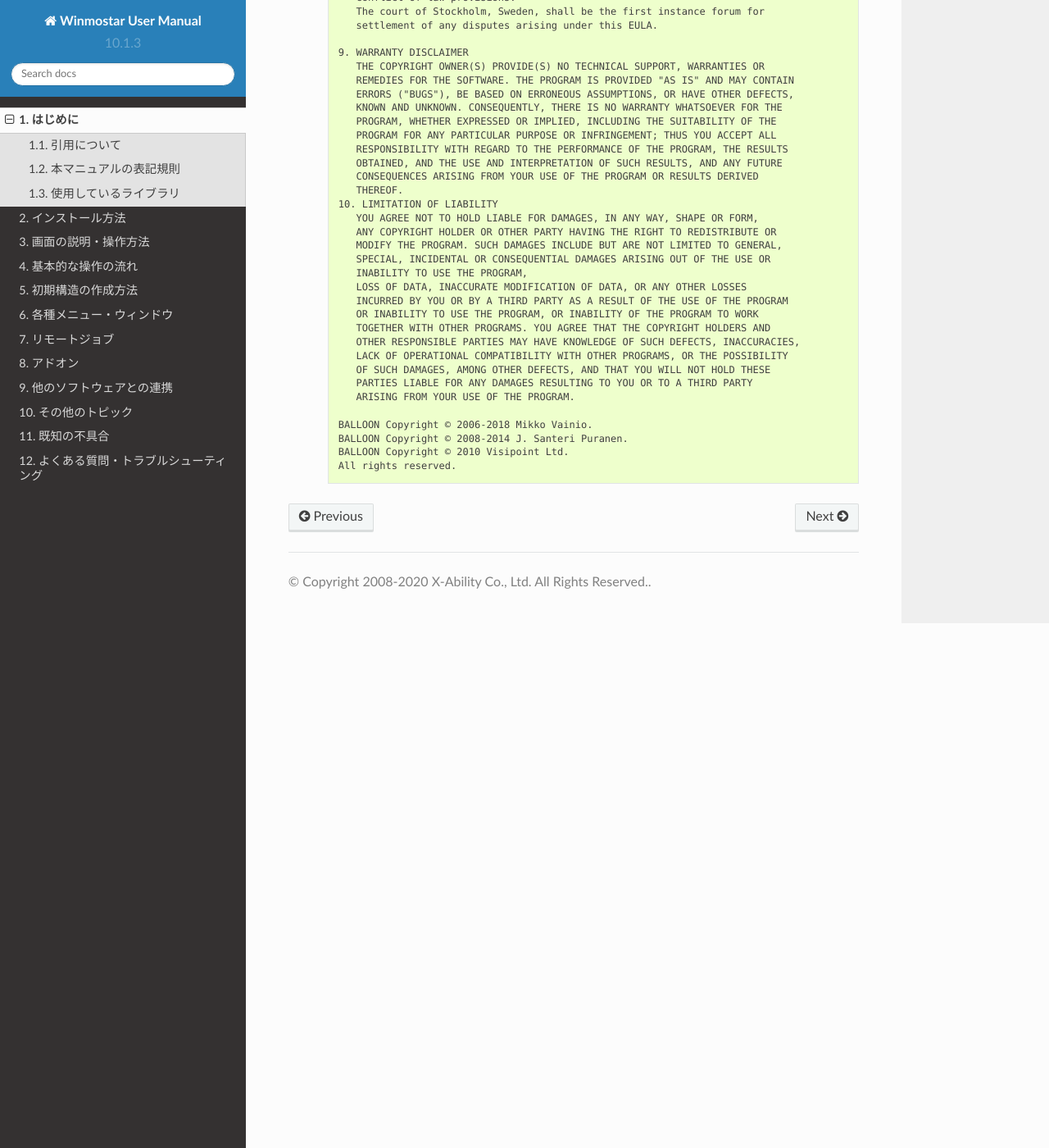
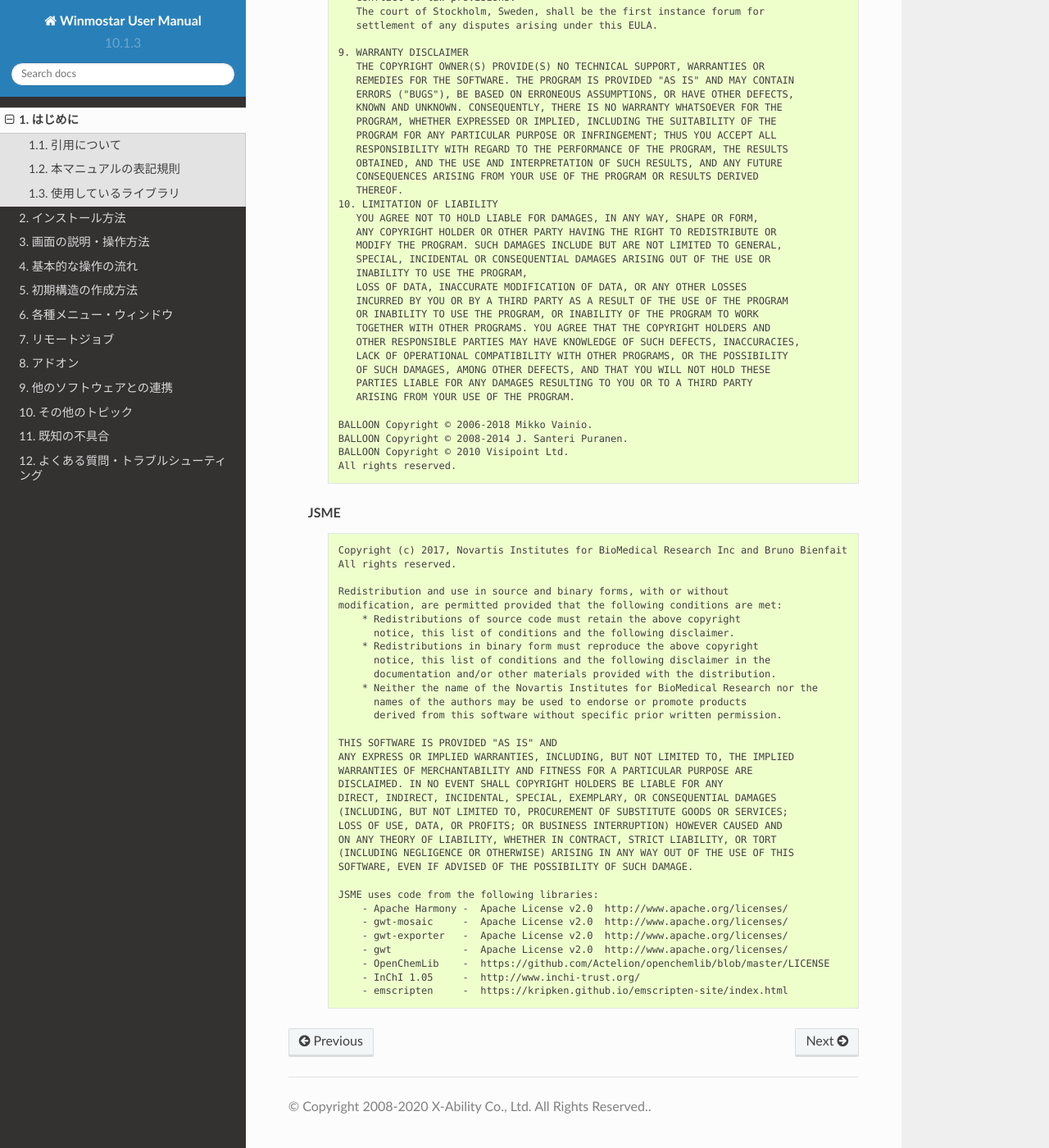
Before and after one commit to X-Ability/winmostar_doc, a Sphinx documentation site: the page built from source/introduction/introduction.rst, in a window 1280 px wide and 1400 px high, scrolled down 19823 px. Shown: the whole window at 82% size. Built offline with Sphinx 7.4.7 and the Read the Docs theme 2.0.0, drawn with Linux system fonts in a browser that asks for light colours; formulas are drawn with MathJax 3; pages that are not in the unit, such as notebooks, are missing from menus.

Commit message:
JSMEのクレジットを追加

```diff
--- a/source/introduction/introduction.rst
+++ b/source/introduction/introduction.rst
@@ -1097,7 +1097,6 @@
          WHETHER IN AN ACTION OF CONTRACT, TORT OR OTHERWISE, ARISING FROM,
          OUT OF OR IN CONNECTION WITH THE SOFTWARE OR THE USE OR OTHER DEALINGS IN THE SOFTWARE.
 
-
    Balloon
       .. code-block:: text
 
@@ -1179,3 +1178,41 @@
          BALLOON Copyright © 2008-2014 J. Santeri Puranen.
          BALLOON Copyright © 2010 Visipoint Ltd.
          All rights reserved.
+
+
+   JSME
+      .. code-block:: text
+
+         Copyright (c) 2017, Novartis Institutes for BioMedical Research Inc and Bruno Bienfait
+         All rights reserved.
+
+         Redistribution and use in source and binary forms, with or without
+         modification, are permitted provided that the following conditions are met:
+             * Redistributions of source code must retain the above copyright
+               notice, this list of conditions and the following disclaimer.
+             * Redistributions in binary form must reproduce the above copyright
+               notice, this list of conditions and the following disclaimer in the
+               documentation and/or other materials provided with the distribution.
+             * Neither the name of the Novartis Institutes for BioMedical Research nor the
+               names of the authors may be used to endorse or promote products
+               derived from this software without specific prior written permission.
+
+         THIS SOFTWARE IS PROVIDED "AS IS" AND
+         ANY EXPRESS OR IMPLIED WARRANTIES, INCLUDING, BUT NOT LIMITED TO, THE IMPLIED
+         WARRANTIES OF MERCHANTABILITY AND FITNESS FOR A PARTICULAR PURPOSE ARE
+         DISCLAIMED. IN NO EVENT SHALL COPYRIGHT HOLDERS BE LIABLE FOR ANY
+         DIRECT, INDIRECT, INCIDENTAL, SPECIAL, EXEMPLARY, OR CONSEQUENTIAL DAMAGES
+         (INCLUDING, BUT NOT LIMITED TO, PROCUREMENT OF SUBSTITUTE GOODS OR SERVICES;
+         LOSS OF USE, DATA, OR PROFITS; OR BUSINESS INTERRUPTION) HOWEVER CAUSED AND
+         ON ANY THEORY OF LIABILITY, WHETHER IN CONTRACT, STRICT LIABILITY, OR TORT
+         (INCLUDING NEGLIGENCE OR OTHERWISE) ARISING IN ANY WAY OUT OF THE USE OF THIS
+         SOFTWARE, EVEN IF ADVISED OF THE POSSIBILITY OF SUCH DAMAGE.
+
+         JSME uses code from the following libraries:
+             - Apache Harmony -  Apache License v2.0  http://www.apache.org/licenses/
+             - gwt-mosaic     -  Apache License v2.0  http://www.apache.org/licenses/
+             - gwt-exporter   -  Apache License v2.0  http://www.apache.org/licenses/
+             - gwt            -  Apache License v2.0  http://www.apache.org/licenses/
+             - OpenChemLib    -  https://github.com/Actelion/openchemlib/blob/master/LICENSE
+             - InChI 1.05     -  http://www.inchi-trust.org/
+             - emscripten     -  https://kripken.github.io/emscripten-site/index.html
```
